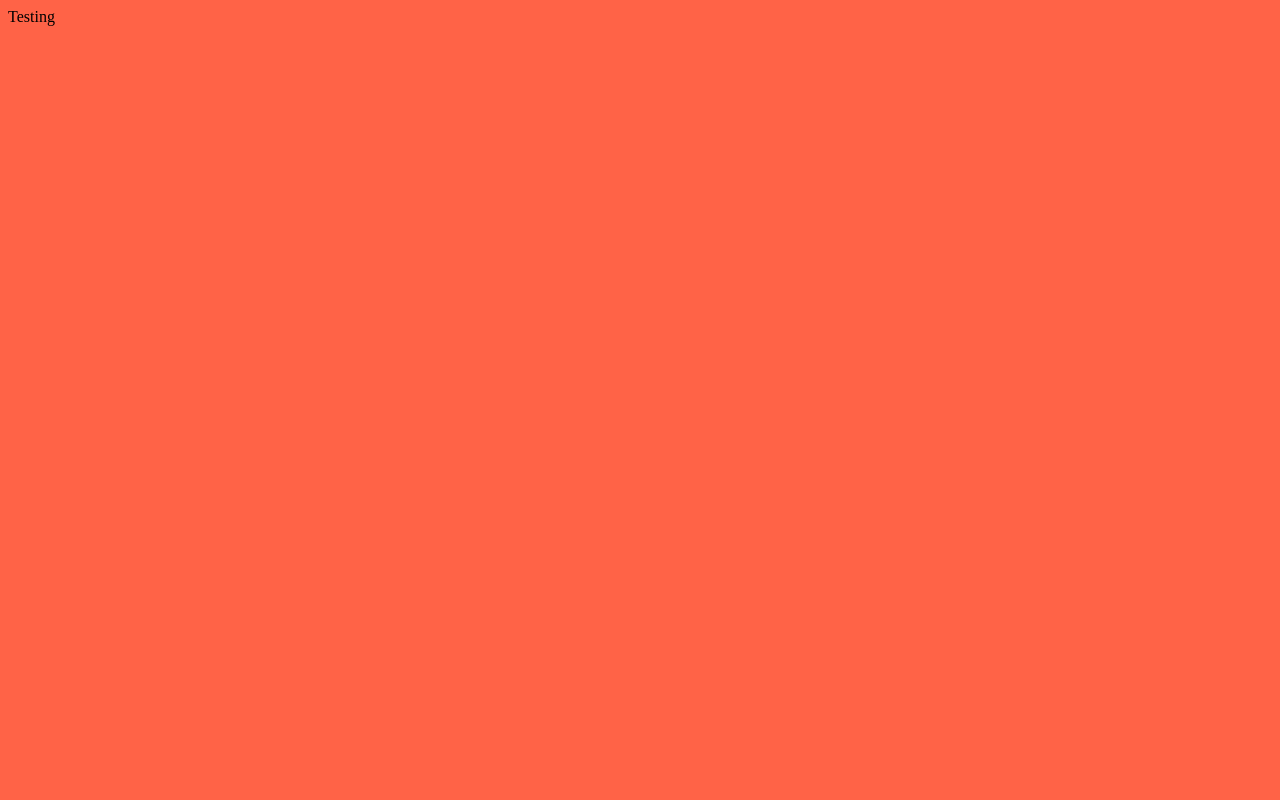
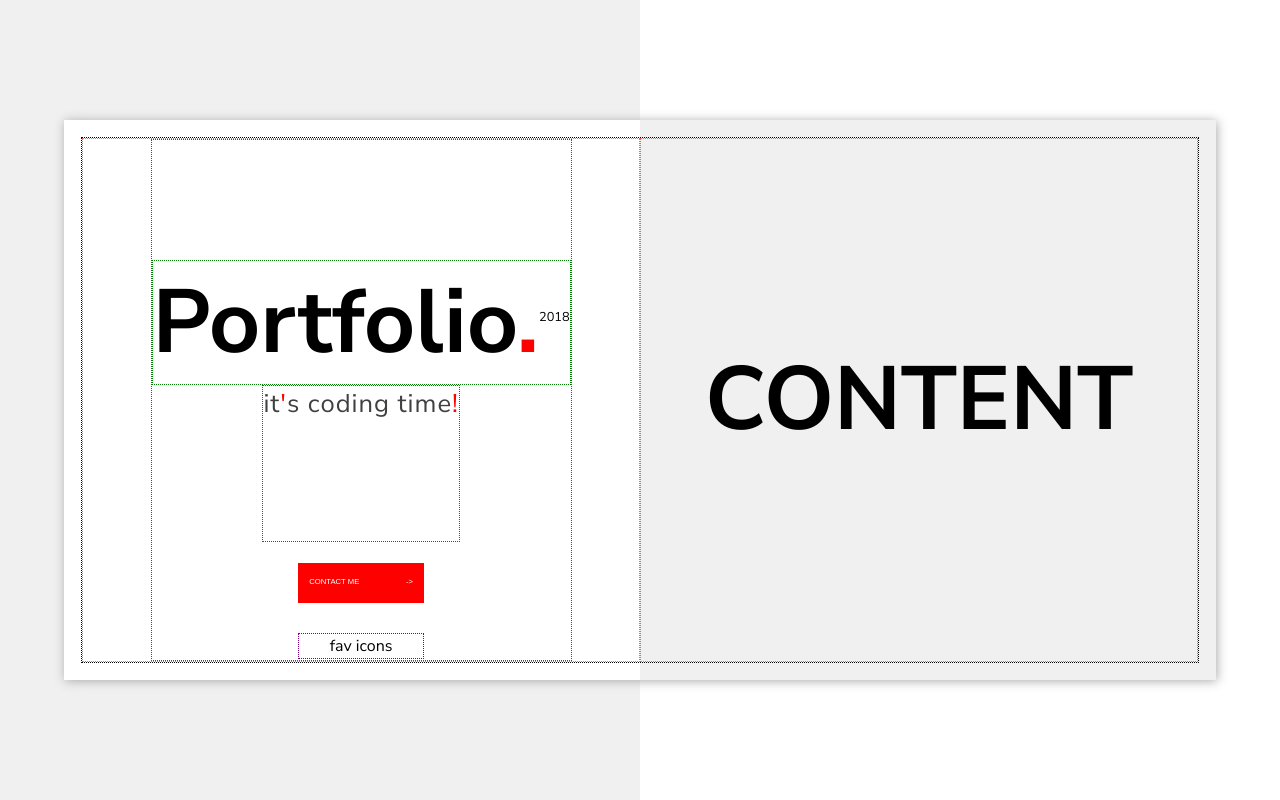
Before and after one commit to kowalus23/PortfolioSite, a React app: page / in a window 1280 px wide. Built offline with nearby package versions, Linux system fonts and the light colour scheme.

Commit message:
Adding components with some Sass style

```diff
--- /dev/null
+++ b/src/Website/container.jsx
@@ -0,0 +1,15 @@
+import React from 'react';
+import {MainPage} from "./mainpage.jsx";
+
+export class Container extends React.Component {
+
+    render() {
+        return (
+            <div className="page-container">
+                <MainPage/>
+            </div>
+
+        )
+    }
+
+}
--- /dev/null
+++ b/src/Website/form.jsx
@@ -0,0 +1 @@
+import React from 'react';
--- /dev/null
+++ b/src/Website/mainpage.jsx
@@ -0,0 +1,18 @@
+import React from 'react';
+import {Title} from "./title.jsx";
+import {Menu} from "./menu.jsx";
+
+export class MainPage extends React.Component {
+    render(){
+        return(
+            <div className="content-container">
+                <div className="margin-container">
+                    <Title/>
+                    <Menu/>
+
+                </div>
+
+            </div>
+        )
+    }
+}
--- /dev/null
+++ b/src/Website/menu.jsx
@@ -0,0 +1,14 @@
+import React from 'react';
+
+export class Menu extends React.Component {
+    render() {
+        return (
+            <div className="col1-2 col2">
+                <div className="menu">
+                    <h1> CONTENT </h1>
+                </div>
+
+            </div>
+        )
+    }
+}
--- /dev/null
+++ b/src/Website/portfolio.jsx
@@ -0,0 +1 @@
+import React from 'react';
--- /dev/null
+++ b/src/Website/title.jsx
@@ -0,0 +1,17 @@
+import React from 'react';
+
+export class Title extends React.Component {
+    render() {
+        return(
+            <div className="col1-2 col1">
+                <div className="title">
+                    <h1>Portfolio<span>.</span><sup>2018</sup></h1>
+                    <h2>it<span>'</span>s coding time<span>!</span></h2>
+                    <button><p>CONTACT ME</p><p>-></p></button>
+                    <div className="fav-icons"> fav icons </div>
+                </div>
+
+            </div>
+        )
+    }
+}
--- a/src/app.jsx
+++ b/src/app.jsx
@@ -1,10 +1,14 @@
 import React from 'react';
 import ReactDOM from 'react-dom';
 import './scss/main.scss';
+import {Container} from "./Website/container.jsx";
 
 class App extends React.Component {
   render(){
-    return (<div>Testing</div>)
+    return (
+        <Container/>
+    )
+
   }
 }
 document.addEventListener('DOMContentLoaded', function(){
--- a/src/scss/main.scss
+++ b/src/scss/main.scss
@@ -1,3 +1,155 @@
+@import url('https://fonts.googleapis.com/css?family=Nunito+Sans:400,600,700,900&subset=latin-ext');
+
+$opacity: 0;
+
+* {
+  box-sizing: border-box;
+  outline-color: black;
+}
+
 body {
-  background-color: tomato;
+  width: auto;
+  height: 100vh;
+  margin: 0 auto;
+  font-family: 'Nunito Sans', sans-serif;
+
+  .page-container {
+    /* Permalink - use to edit and share this gradient: http://colorzilla.com/gradient-editor/#f0f0f0+0,f0f0f0+50,ffffff+50,ffffff+100 */
+    background: #f0f0f0; /* Old browsers */
+    background: -moz-linear-gradient(left, #f0f0f0 0%, #f0f0f0 50%, #ffffff 50%, #ffffff 100%); /* FF3.6-15 */
+    background: -webkit-linear-gradient(left, #f0f0f0 0%, #f0f0f0 50%, #ffffff 50%, #ffffff 100%); /* Chrome10-25,Safari5.1-6 */
+    background: linear-gradient(to right, #f0f0f0 0%, #f0f0f0 50%, #ffffff 50%, #ffffff 100%); /* W3C, IE10+, FF16+, Chrome26+, Opera12+, Safari7+ */
+    filter: progid:DXImageTransform.Microsoft.gradient(startColorstr='#f0f0f0', endColorstr='#ffffff', GradientType=1); /* IE6-9 */
+    width: 100%;
+    height: 100vh;
+    margin: 0;
+    display: flex;
+    justify-content: center;
+    align-items: center;
+
+    .content-container {
+      /* Permalink - use to edit and share this gradient: http://colorzilla.com/gradient-editor/#f0f0f0+0,f0f0f0+50,ffffff+50,ffffff+100 */
+      background: #f0f0f0; /* Old browsers */
+      background: -moz-linear-gradient(right, #f0f0f0 0%, #f0f0f0 50%, #ffffff 50%, #ffffff 100%); /* FF3.6-15 */
+      background: -webkit-linear-gradient(right, #f0f0f0 0%, #f0f0f0 50%, #ffffff 50%, #ffffff 100%); /* Chrome10-25,Safari5.1-6 */
+      background: linear-gradient(to left, #f0f0f0 0%, #f0f0f0 50%, #ffffff 50%, #ffffff 100%); /* W3C, IE10+, FF16+, Chrome26+, Opera12+, Safari7+ */
+      filter: progid:DXImageTransform.Microsoft.gradient(startColorstr='#f0f0f0', endColorstr='#ffffff', GradientType=1); /* IE6-9 */
+      width: 90vw;
+      height: 70vh;
+      background-color: tomato;
+      display: flex;
+      justify-content: center;
+      align-items: center;
+      box-shadow: 1px 1px 10px darkgray;
+
+      .margin-container {
+        width: 97%;
+        height: 94%;
+        border: 1px dotted black;
+        display: flex;
+
+        .col1-2 {
+          width: 100%;
+          border: 1px dotted tomato;
+          display: flex;
+          justify-content: center;
+          align-items: center;
+
+          .title {
+            border: 1px dotted green;
+            display: flex;
+            flex-direction: column;
+            align-items: center;
+            height: 100%;
+
+            h1 {
+              font-size: 7vw;
+              border: 1px dotted green;
+              margin: 120px 0 0 0;
+              font-family: 'Nunito Sans', sans-serif;
+              font-weight: 700;
+
+              span {
+                color: red;
+              }
+              sup {
+                font-size: 1vw;
+                font-weight: 400;
+              }
+
+            }
+            h2 {
+              border: 1px dotted green;
+              font-size: 2vw;
+              margin-top: 0;
+              color: #404040;
+              font-weight: 400;
+              padding-bottom: 120px;
+              letter-spacing: 1px;
+
+              span {
+                color: red;
+              }
+            }
+            button {
+              width: 30%;
+              height: 5vh;
+              padding: 5px 0;
+              background-color: red;
+              border: 1px solid red;
+              display: flex;
+              justify-content: space-between;
+              font-size: 0.6vw;
+
+
+              &:hover {
+                background-color: black;
+                border: 1px solid black;
+                box-shadow: 2px 5px 4px #c0c0c0;
+
+                :last-child {
+                  color: red;
+                  transition: 500ms;
+
+                }
+              }
+
+              :first-child {
+                margin-left: 10px;
+                color: white;
+              }
+
+              :last-child {
+                margin-right: 10px;
+                color: white;
+              }
+            }
+
+            div {
+              display:flex;
+              justify-content: center;
+              align-items: center;
+              height: 5%;
+              width: 30%;
+              font-size: 1em;
+              border: 1px dotted purple;
+              margin-top: 30px;
+            }
+
+          }
+        }
+
+        .menu {
+
+          h1 {
+            font-size: 7vw;
+          }
+        }
+
+      }
+
+    }
+
+  }
+
 }
```
Also changed, not shown: 1 other file (tests, documents, lock files or other folders).
